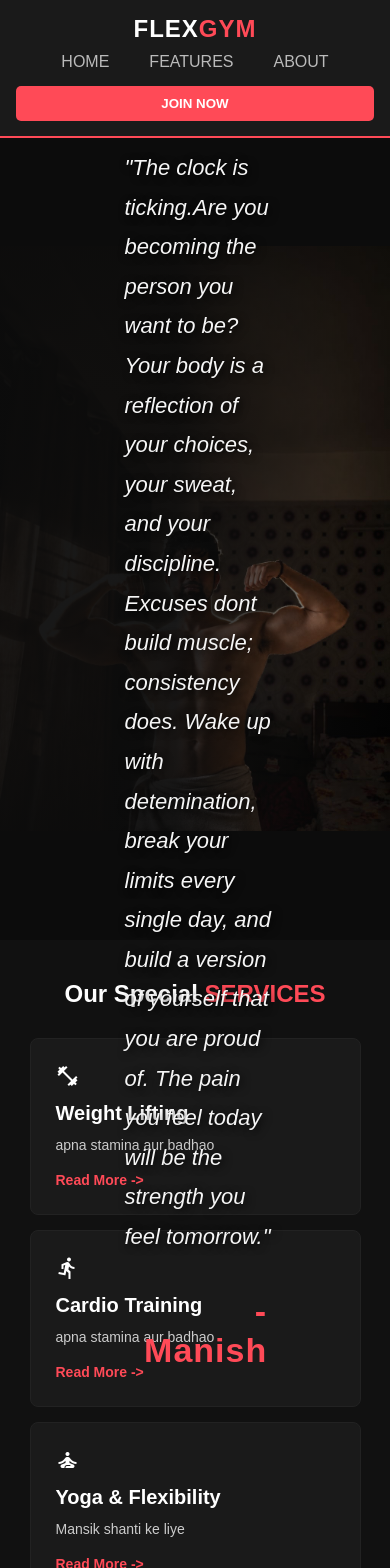
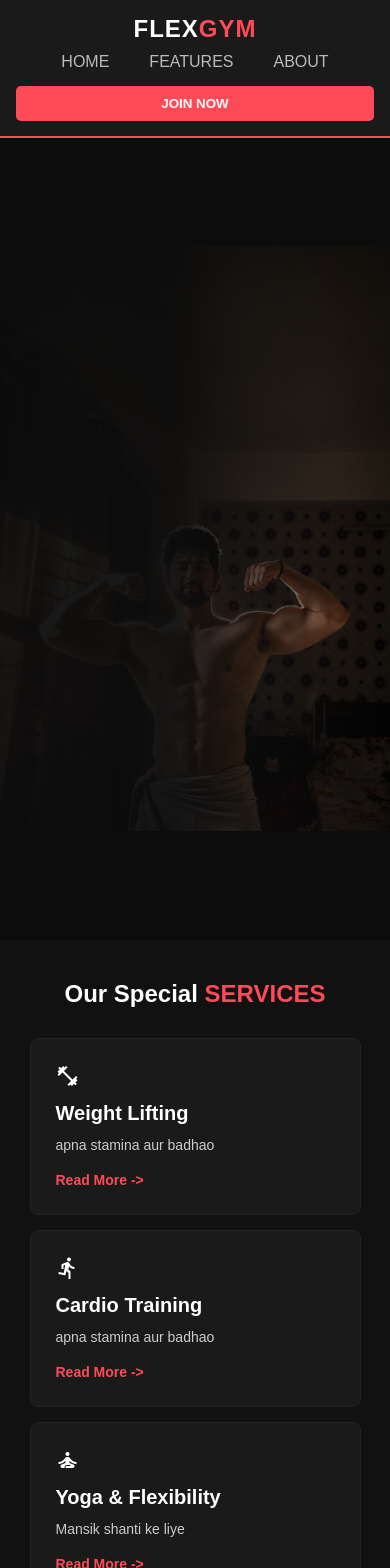
Before and after one commit to manish1894/gym-website, an Angular app: page / in a window 390 px wide. Shown: the top 1568 px of the page. Built offline with nearby package versions, Linux system fonts and the light colour scheme.

Commit message:
made website mobile responsive

```diff
--- a/src/app/app.css
+++ b/src/app/app.css
@@ -136,41 +136,7 @@ align-items: center;
 }
 
 .hero-content {
-max-width: 100%; /* Mobile me poori width use karega */
-}
-
-.quote-wrapper {
-padding: 0 15px;
-position: relative;
-}
-
-/* Quotes icons ko text ke upar aur neeche thoda stylish small size me set kiya */
-.quote-icon-start, .quote-icon-end {
-font-size: 35px;
-color: #ff4a57;
-font-family: 'Georgia', serif;
-display: block;
-text-align: center;
-line-height: 1;
-position: static; /* Absolute se hata kar upar-neeche set kiya */
-margin: 10px auto;
-}
-
-/* ⚡ Khel yahan badlega: Font size ko chota kiya aur spacing badhayi */
-.gym-quote {
-font-size: 15px; /* Size chota hone se ab ek line me 4-5 words aaram se aayenge */
-line-height: 1.8; /* Do lines ke beech me badhiya space */
-text-align: left;
-color: #e0e0e0;
-}
-
-/* Signature center me cool lagega */
-.signature {
-font-size: 20px;
-text-align: left;
-margin-top: 20px;
-padding-left: 10px;
-color: #ff4a57;
+display: none;
 }
 }
 
```
